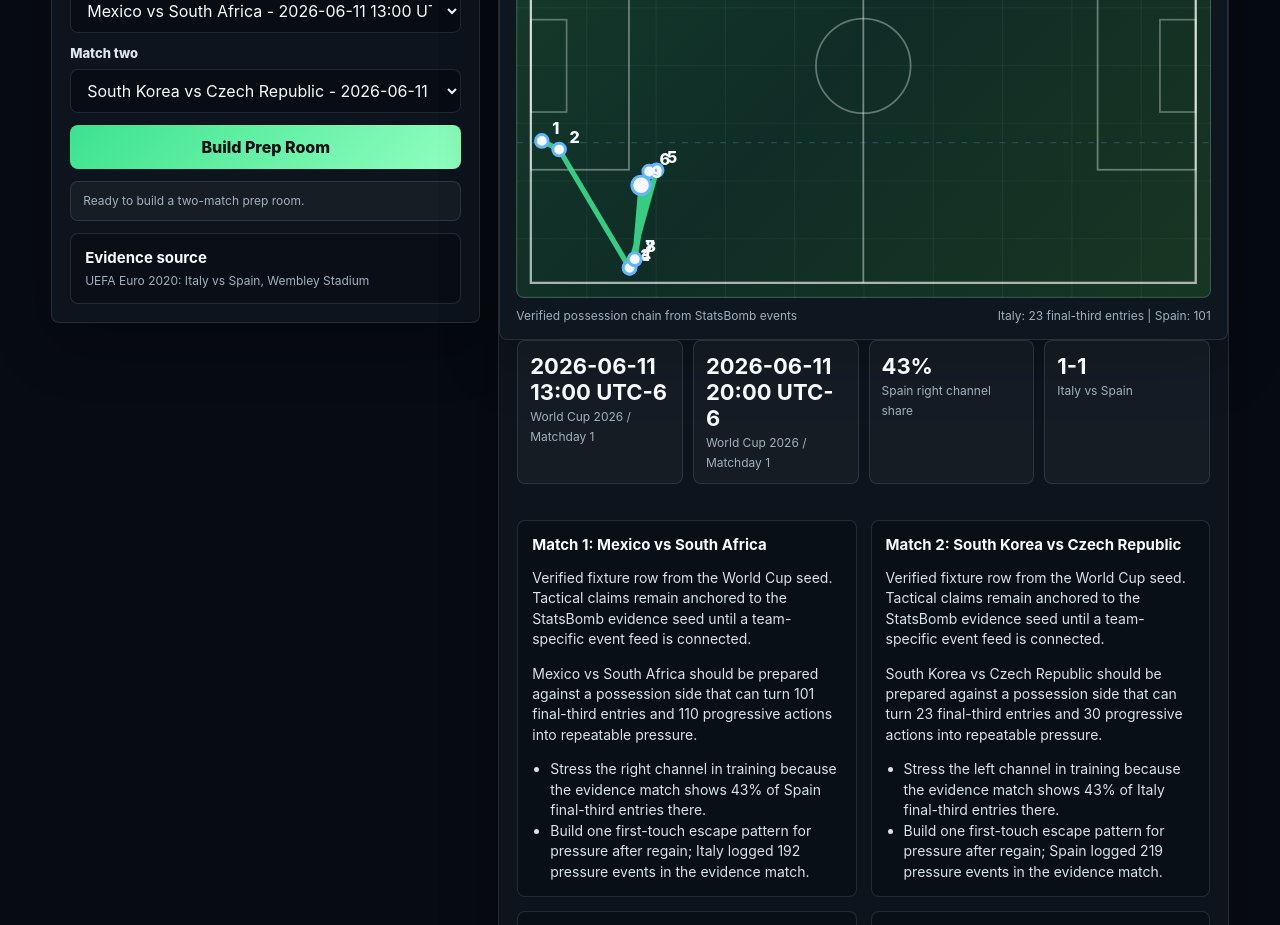
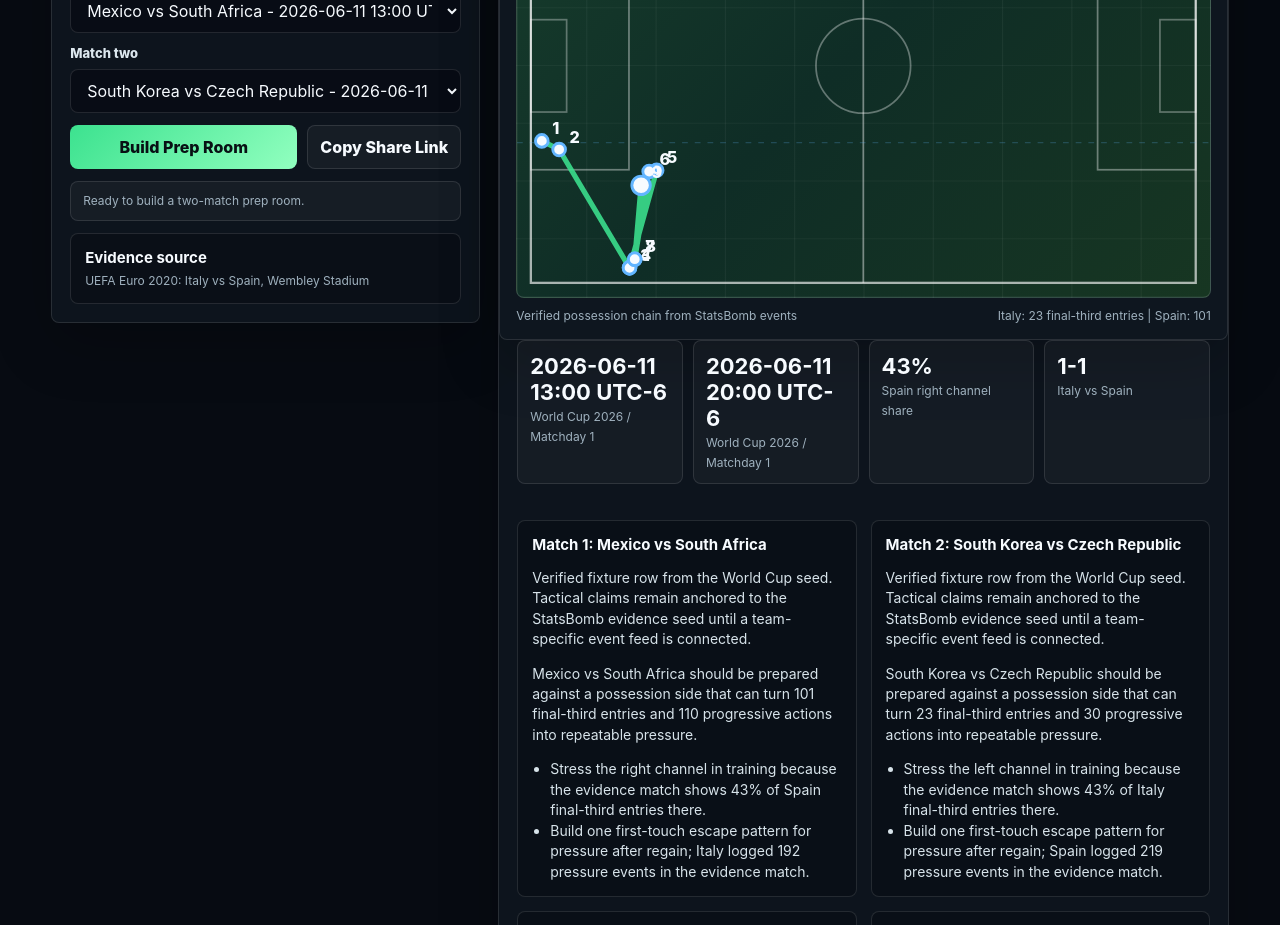
Before and after one commit to mrrCarter/matchroom-soccer-substrate, a Next.js app: page / in a window 1280 px wide. Shown: the part 1340-2265 px from the top of the page. Built offline with nearby package versions, Linux system fonts and the light colour scheme.

Commit message:
feat: add soccer share link action

```diff
--- a/app/globals.css
+++ b/app/globals.css
@@ -344,6 +344,17 @@ h1 {
   opacity: 0.55;
 }
 
+.action-row {
+  display: grid;
+  grid-template-columns: minmax(0, 1fr) minmax(132px, auto);
+  gap: 10px;
+}
+
+.action-row .primary-button,
+.action-row .secondary-button {
+  width: 100%;
+}
+
 .request-state {
   border: 1px solid var(--line);
   border-radius: 8px;
@@ -530,6 +541,7 @@ h1 {
   }
 
   .stat-ribbon,
+  .action-row,
   .manual-grid,
   .insight-grid,
   .metric-strip,
--- a/components/SoccerRoom.tsx
+++ b/components/SoccerRoom.tsx
@@ -116,8 +116,14 @@ export default function SoccerRoom({
     return [...new Map([...pinned, ...filteredFixtures].map((fixture) => [fixture.id, fixture])).values()];
   }, [filteredFixtures, fixtureById, fixtureIds]);
 
+  const selectedSeedFixtures = useMemo(
+    () => fixtureIds.map((id) => fixtureById.get(id)).filter((fixture): fixture is Fixture => Boolean(fixture)),
+    [fixtureById, fixtureIds]
+  );
+
   const seedSelectionBlocked = mode === "seed" && (!fixtureIds[0] || !fixtureIds[1] || fixtureIds[0] === fixtureIds[1]);
   const manualSelectionBlocked = mode === "manual" && !manualFixtures.every(manualFixtureReady);
+  const canShareSeedLink = mode === "seed" && selectedSeedFixtures.length === 2 && fixtureIds[0] !== fixtureIds[1];
 
   function updateManual(index: 0 | 1, field: keyof Fixture, value: string) {
     setManualFixtures((current) => {
@@ -182,6 +188,40 @@ export default function SoccerRoom({
         minute: "2-digit"
       })}.`
     });
+  }
+
+  async function copyShareLink() {
+    if (!canShareSeedLink) {
+      setRequestState({
+        status: "error",
+        message: "Select two different seeded fixtures before copying a share link."
+      });
+      return;
+    }
+
+    const url = new URL(window.location.href);
+    url.searchParams.set("fixtureIds", fixtureIds.join(","));
+    url.searchParams.delete("ids");
+    window.history.replaceState(null, "", url.toString());
+
+    const pairLabel = selectedSeedFixtures.map(fixtureLabel).join(" + ");
+
+    try {
+      if (!navigator.clipboard?.writeText) {
+        throw new Error("Clipboard API unavailable");
+      }
+
+      await navigator.clipboard.writeText(url.toString());
+      setRequestState({
+        status: "success",
+        message: `Share link copied for ${pairLabel}.`
+      });
+    } catch {
+      setRequestState({
+        status: "success",
+        message: "Share link is ready in the address bar. Clipboard access was unavailable."
+      });
+    }
   }
 
   if (heroOnly) {
@@ -322,6 +362,7 @@ export default function SoccerRoom({
             </div>
           )}
 
+          <div className="action-row">
             <button
               type="button"
               className="primary-button"
@@ -330,6 +371,15 @@ export default function SoccerRoom({
             >
               {isPending ? "Building..." : "Build Prep Room"}
             </button>
+            <button
+              type="button"
+              className="secondary-button"
+              disabled={!canShareSeedLink}
+              onClick={() => void copyShareLink()}
+            >
+              Copy Share Link
+            </button>
+          </div>
           <div className="request-state" data-status={requestState.status} aria-live="polite">
             {requestState.message}
           </div>
```
Lines whose indentation alone changed are shown as unchanged.
